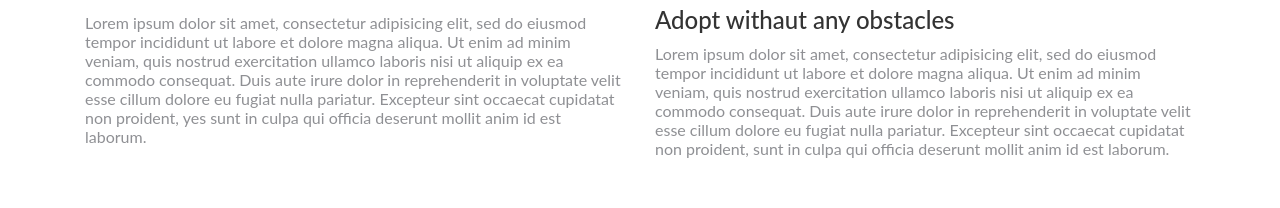
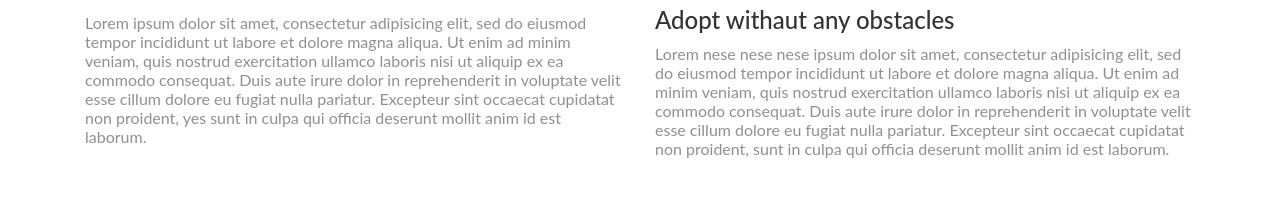
Before and after one commit to Ssabian/Template_iphone, a plain HTML site: page index.html in a window 1280 px wide. Shown: the part 673-881 px from the top of the page. Drawn offline with nearby package versions, Linux system fonts and the light colour scheme.

Commit message:
nese nse elave etdim

```diff
--- a/index.html
+++ b/index.html
@@ -59,7 +59,7 @@
 								<br>
 								<span class="glyphicon glyphicon-time fa-3x" style="color:blue;" aria-hidden="true"></span>
 								<h3>Adopt withaut any obstacles</h3>
-								<p>Lorem ipsum dolor sit amet, consectetur adipisicing elit, sed do eiusmod tempor incididunt ut labore et dolore magna aliqua. Ut enim ad minim veniam, quis nostrud exercitation ullamco laboris nisi ut aliquip ex ea commodo consequat. Duis aute irure dolor in reprehenderit in voluptate velit esse cillum dolore eu fugiat nulla pariatur. Excepteur sint occaecat cupidatat non proident, sunt in culpa qui officia deserunt mollit anim id est laborum.</p></div>
+								<p>Lorem nese nese nese ipsum dolor sit amet, consectetur adipisicing elit, sed do eiusmod tempor incididunt ut labore et dolore magna aliqua. Ut enim ad minim veniam, quis nostrud exercitation ullamco laboris nisi ut aliquip ex ea commodo consequat. Duis aute irure dolor in reprehenderit in voluptate velit esse cillum dolore eu fugiat nulla pariatur. Excepteur sint occaecat cupidatat non proident, sunt in culpa qui officia deserunt mollit anim id est laborum.</p></div>
 							</div>
 						</div>
 					</div>
```
